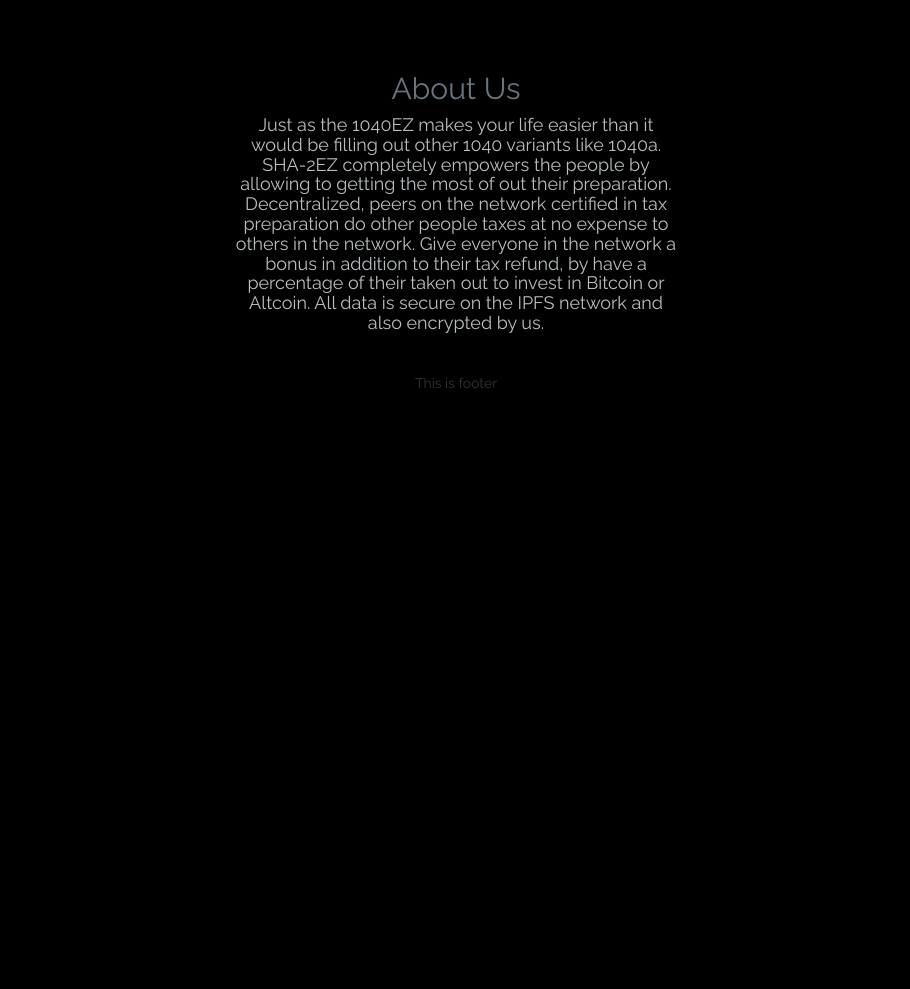
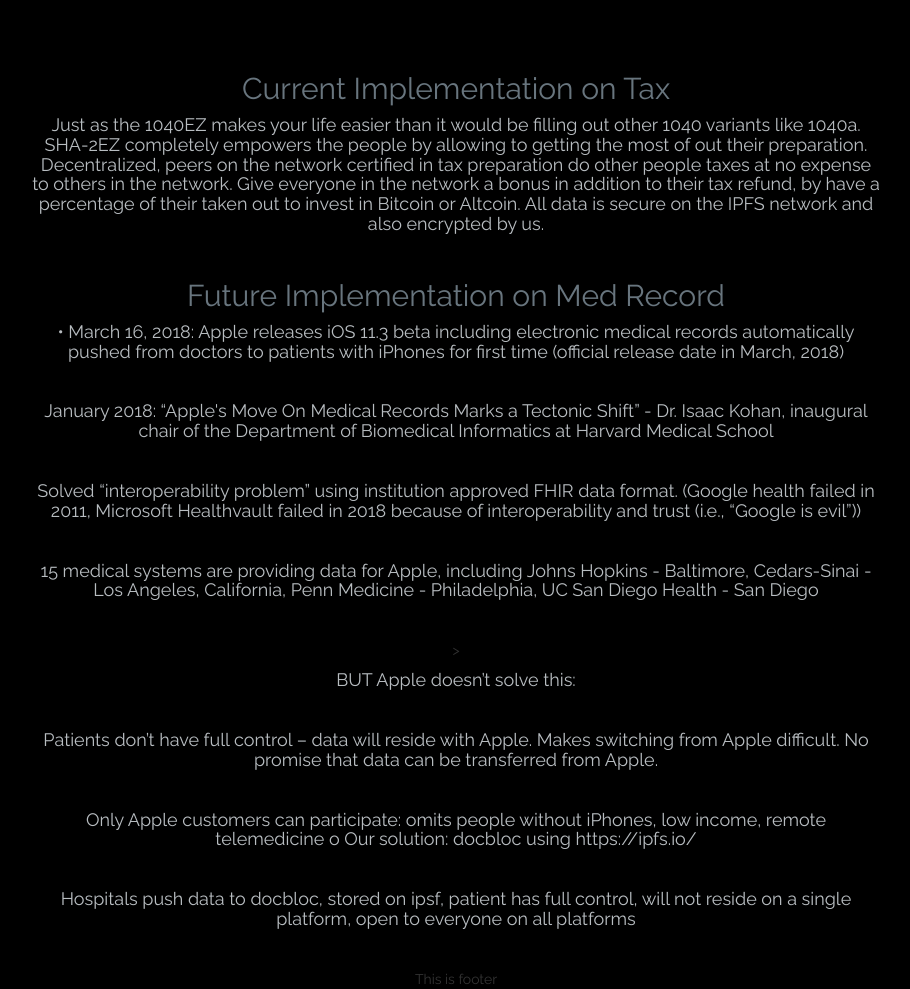
Before and after one commit to willwen/BlockDoc, a website: page public/web.html in a window 1280 px wide. Shown: the part 188-1177 px from the top of the page, without its empty margins (184-1094 px from the left). Before the commit the page ends 800 px from the top, so only its background shows below. Drawn offline with nearby package versions, Linux system fonts and the light colour scheme.

Commit message:
web html

```diff
--- a/public/css/style.css
+++ b/public/css/style.css
@@ -64,6 +64,6 @@
 
 @media (min-width: 992px) {
   .container {
-    width: 450px;
+    width: 850px;
   }
 }
--- a/public/web.html
+++ b/public/web.html
@@ -18,7 +18,7 @@
     <div class="container">
         <div class="collapse navbar-collapse" id="app-navbar-collapse" style="background: transparent; margin-top: 5px">
           <h1>SHA-2EZ</h1>
-            <ul class="nav navbar-nav navbar-left" style="margin-left: 70px">
+            <ul class="nav navbar-nav navbar-left" style="margin-left: 170px">
 
                <li>
                     <a href="/web.html" class="dropdown-toggle" role="button" aria-expanded="false"
@@ -63,13 +63,30 @@
   <div class="container">
     <div class="row">
 
-      <h2>About Us</h2>
+      <h2>Current Implementation on Tax</h2>
       <div class="col-xs-30">
 
           <h4>Just as the 1040EZ makes your life easier than it would be filling out other 1040 variants like 1040a. SHA-2EZ completely empowers the people by allowing to getting the most of out their preparation.
 Decentralized, peers on the network certified in tax preparation do other people taxes at no expense to others in the network.
 Give everyone in the network a bonus in addition to their tax refund, by have a percentage of their taken out to invest in Bitcoin or Altcoin.
 All data is secure on the IPFS network and also encrypted by us.
+</h4>
+      </div>
+
+      <h2>Future Implementation on Med Record</h2>
+      <div class="col-xs-30">
+
+          <h4>• March 16, 2018: Apple releases iOS 11.3 beta including electronic medical records automatically pushed from doctors to patients with iPhones for first time (official release date in March, 2018)</h4>
+
+<h4> January 2018: “Apple's Move On Medical Records Marks a Tectonic Shift” - Dr. Isaac Kohan, inaugural chair of the Department of Biomedical Informatics at Harvard Medical School</h4>
+<h4>Solved “interoperability problem” using institution approved FHIR data format.  (Google health failed in 2011, Microsoft Healthvault failed in 2018 because of interoperability and trust (i.e., “Google is evil”))</h4>
+<h4> 15 medical systems are providing data for Apple, including Johns Hopkins - Baltimore, Cedars-Sinai - Los Angeles, California, Penn Medicine - Philadelphia, UC San Diego Health - San Diego</h4>>
+<h4>BUT Apple doesn’t solve this:</h4>
+<h4>Patients don’t have full control – data will reside with Apple.  Makes switching from Apple difficult.  No promise that data can be transferred from Apple.</h4>
+<h4> Only Apple customers can participate: omits people without iPhones, low income, remote telemedicine
+o Our solution: docbloc using https://ipfs.io/</h4>
+<h4>Hospitals push data to docbloc, stored on ipsf, patient has full control, will not reside on a single platform, open to everyone on all platforms</h4>
+
 </h4>
       </div>
     </div>
```
Also changed, not shown: public/index.html (+1 -1 lines), public/view.html (+1 -1 lines).
